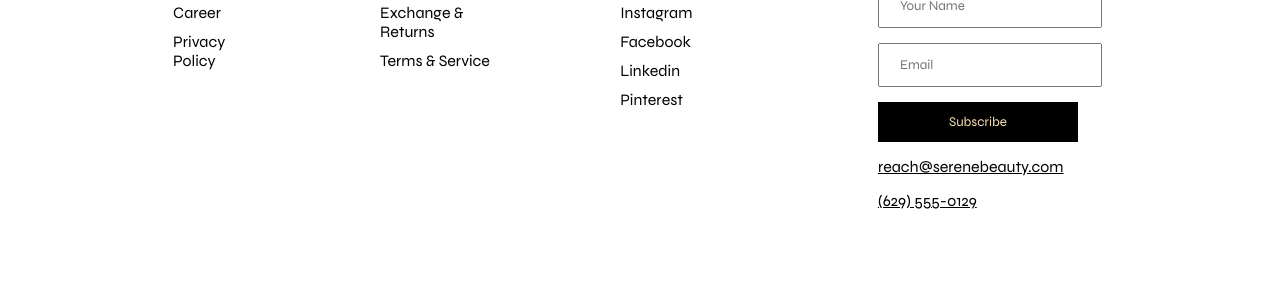
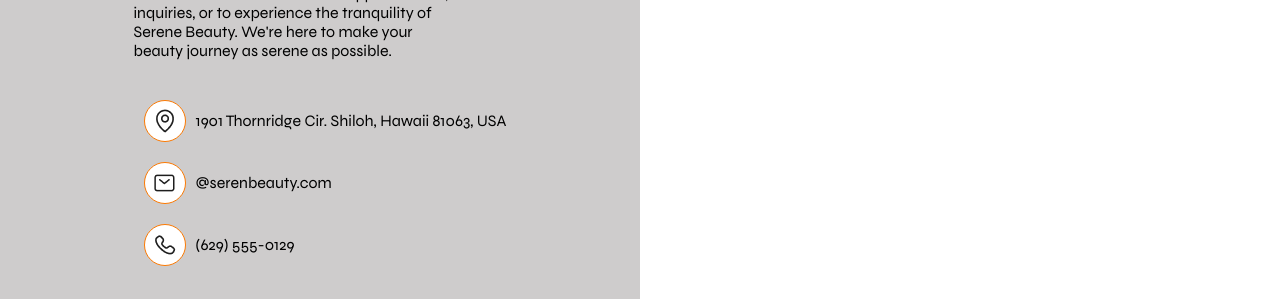
Before and after one commit to sekema954/serene-beauty, a plain HTML site: page contact.html in a window 1280 px wide. Shown: the part 186-485 px from the top of the page. Drawn offline with Linux system fonts and the light colour scheme.

Commit message:
initial commit

```diff
--- a/contact.html
+++ b/contact.html
@@ -83,6 +83,59 @@
             </div>
 
         </div>
+
+        <!---contact form-->
+        <section class="contact-container">
+           <div class="contact-information">
+                <div class="contact-header">
+                    <div class="">
+                        <h1>Contact Information</h1>
+                        <div class="">
+                            <p>Feel free to reach out to us for appointments,<br> inquiries, or to experience the tranquility of<br>
+                                Serene Beauty. We're here to make your<br>
+                                beauty journey as serene as possible.
+                            </p>
+                        </div>
+                    </div>
+
+                    <div class="contact-icons">
+                        <div class="location contact-flex">
+                            <div class="contact-icon">
+                                <img src="images/ping.png" alt="">
+                            </div>
+                            <div class="">
+                                <p>1901 Thornridge Cir. Shiloh, Hawaii 81063, USA</p>
+                            </div>
+                        </div>
+
+
+                        <div class="contact-icons">
+                            <div class="location contact-flex">
+                                <div class="contact-icon">
+                                    <img src="images/envelope.png" alt="">
+                                </div>
+                                <div class="">
+                                    <p>@serenbeauty.com</p>
+                                </div>
+                            </div>
+                        </div>
+
+                        <div class="contact-icons">
+                            <div class="location contact-flex">
+                                <div class="contact-icon">
+                                    <img src="images/phone.png" alt="">
+                                </div>
+                                <div class="">
+                                    <p>(629) 555-0129</p>
+                                </div>
+                            </div>
+                        </div>
+
+
+                    </div>
+                </div>
+           </div>
+        </section>
         <!---footer-->
         <footer>
             <div class="footer-wrapper">
--- a/index.css
+++ b/index.css
@@ -287,7 +287,7 @@
 }
 
 .change-dropdown-size{
-    height: 280px;
+    height: 290px;
 }
 
 .book-header{
@@ -332,12 +332,12 @@
 }
 
 .main-carousel {
-    height: 870px; /* Set the height of the carousel */
+    height: 870px;
     display: flex;
-    padding: 0 280px; /* Adjust padding as needed */
-    overflow: hidden; /* Hide overflow to prevent horizontal scrollbars */
-    transition: all 0.5s; /* Smooth transition for all properties */
-    position: relative; /* Ensure the carousel is positioned relative */
+    padding: 0 280px;
+    overflow: hidden;
+    transition: all 0.5s;
+    position: relative;
 }
 
 .slider {
@@ -819,3 +819,65 @@ footer{
 .copyright span{
     color: var(--orangedColor);
 }
+
+
+
+
+
+
+
+
+
+
+
+
+
+/***contact container***/
+
+.contact-container{
+    height: 60vh;
+    display: grid;
+    grid-template-columns: 1fr 1fr;
+    grid-template-rows: 1fr
+}
+
+.contact-information{
+    display: flex;
+    justify-content: center;
+    align-items: center;
+    background-color: #CECCCC;
+}
+
+.contact-header>div{
+    margin: 30px;
+}
+
+
+.contact-icon{
+    width: 40px;
+    height: 40px;
+    border: solid var(--orangedColor) 1px;
+    display: flex;
+    justify-content: center;
+    align-items: center;
+    border-radius: 50px;
+    position: relative;
+    margin-right: 10px;
+    margin: 10px;
+    background-color: white;
+
+}
+
+.contact-flex{
+    display: flex; /* Use flexbox for layout */
+    align-items: center; /* Center items vertically */
+}
+
+
+.contact-icon i {
+    font-size: 24px;
+}
+
+.contact-flex p {
+    margin: 0;
+}
--- a/mediaQueries.css
+++ b/mediaQueries.css
@@ -456,7 +456,7 @@
     }
 
     .service-card{
-        height: 300px;
+        height: 340px;
         width: 100%;
     }
 
@@ -607,10 +607,7 @@
         flex-direction: column;
     }
 
-    .service-card{
-        height: 300px;
-        width: 100%;
-    }
+
 
     .service-card img{
         width: 100%;
```
Also changed, not shown: images/envelope.png (added), images/phone.png (added), images/ping.png (added).
